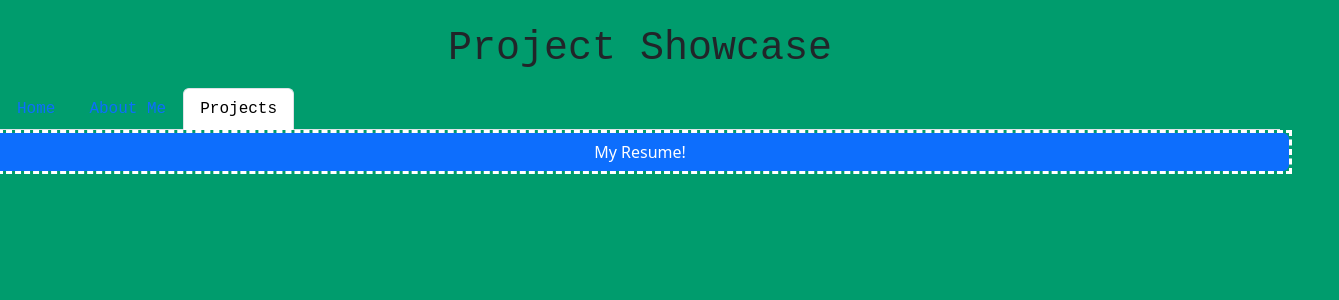
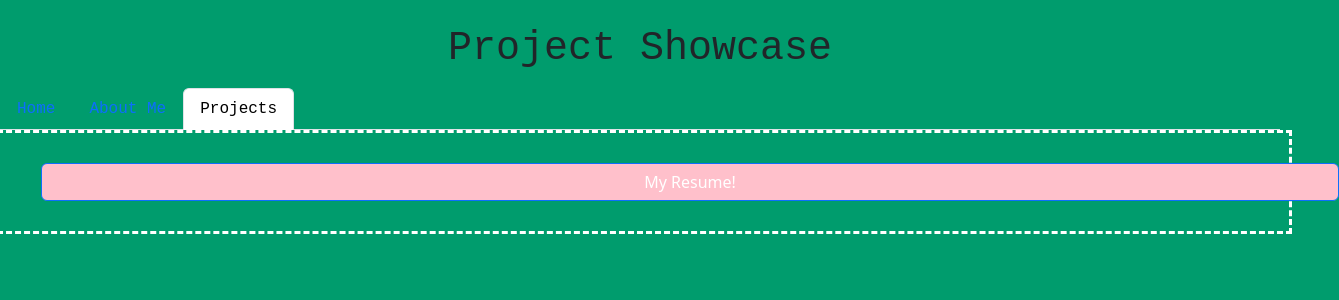
Before and after one commit to miriamrami/meow-port-app, a React (Create React App) app in the folder meow-port-app/: page /Projects.js in a window 1280 px wide. Shown: the top 300 px of the page, 1339 px wide, since content can reach past the window. Built offline with nearby package versions, Linux system fonts and the light colour scheme.

Commit message:
added docs folder, pdf and css changes to Projects

```diff
--- a/meow-port-app/src/cssFiles/Projects.css
+++ b/meow-port-app/src/cssFiles/Projects.css
@@ -2,3 +2,11 @@
 .ProjectPage{
     font-family: 'Courier New', Courier, monospace;
 }
+
+.btn-primary{
+    background-color: pink;
+    flex-direction: row;
+    margin-top: 30px;
+    margin-bottom: 30px;
+    margin-left: 50px;
+}
```
Also changed, not shown: 1 other file (tests, documents, lock files or other folders).
